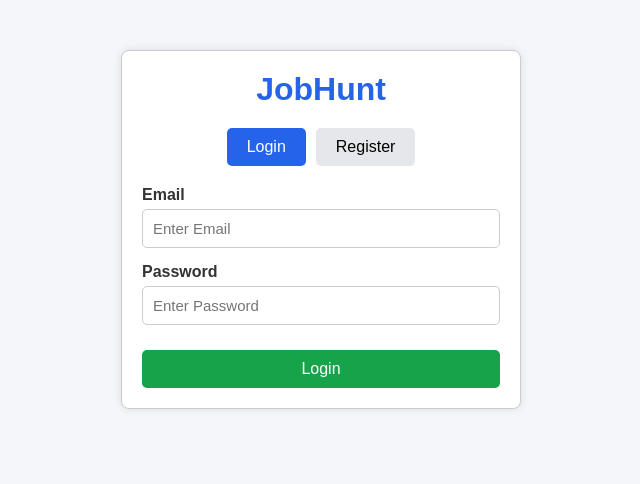
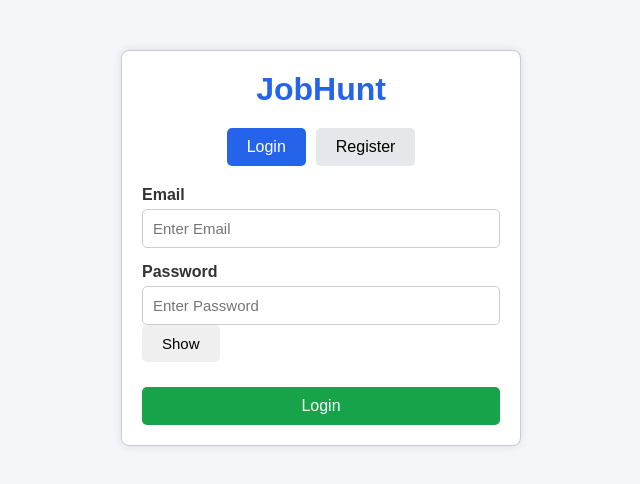
Before and after one commit to abushisrinidhi11/majorproject, a React (Vite) app in the folder frontend/: page / in a window 1280 px wide. Shown: the top 484 px of the page, without its empty margins (319-959 px from the left). Built offline with nearby package versions, Linux system fonts and the light colour scheme; no server answers.

Commit message:
Add password visibility toggle for login and signup

```diff
--- a/frontend/src/pages/Auth.tsx
+++ b/frontend/src/pages/Auth.tsx
@@ -17,6 +17,9 @@ const Auth = () =>
     const auth = useAuth();
 
     const [isLogin, setIsLogin] = useState(true);
+
+    const [showLoginPassword, setShowLoginPassword] = useState(false);
+    const [showPassword, setShowPassword] = useState(false);
 
     const handleLogin = async (values: any) =>
     {
@@ -194,11 +197,26 @@ const Auth = () =>
 
                             <label>Password</label>
 
+                            <div className="passwordField">
+
                                 <Field
-                                type="password"
+                                    type={showLoginPassword ? "text" : "password"}
                                     name="password"
                                     placeholder="Enter Password"
                                 />
+
+                                <button
+                                    type="button"
+                                    className="togglePasswordButton"
+                                    onClick={() =>
+                                        setShowLoginPassword(!showLoginPassword)
+                                    }
+                                    tabIndex={-1}
+                                >
+                                    {showLoginPassword ? "Hide" : "Show"}
+                                </button>
+
+                            </div>
 
                             <ErrorMessage
                                 name="password"
@@ -275,11 +293,26 @@ const Auth = () =>
 
                             <label>Password</label>
 
+                            <div className="passwordField">
+
                                 <Field
-                                type="password"
+                                    type={showPassword ? "text" : "password"}
                                     name="password"
                                     placeholder="Enter Password"
                                 />
+
+                                <button
+                                    type="button"
+                                    className="togglePasswordButton"
+                                    onClick={() =>
+                                        setShowPassword(!showPassword)
+                                    }
+                                    tabIndex={-1}
+                                >
+                                    {showPassword ? "Hide" : "Show"}
+                                </button>
+
+                            </div>
 
                             <ErrorMessage
                                 name="password"
```
Lines whose indentation alone changed are shown as unchanged.
